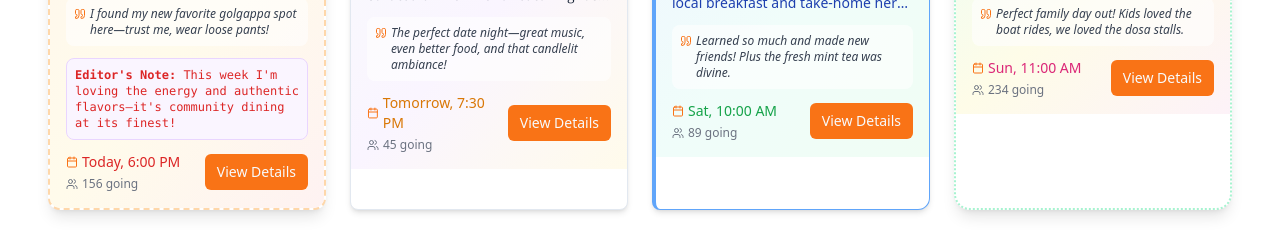
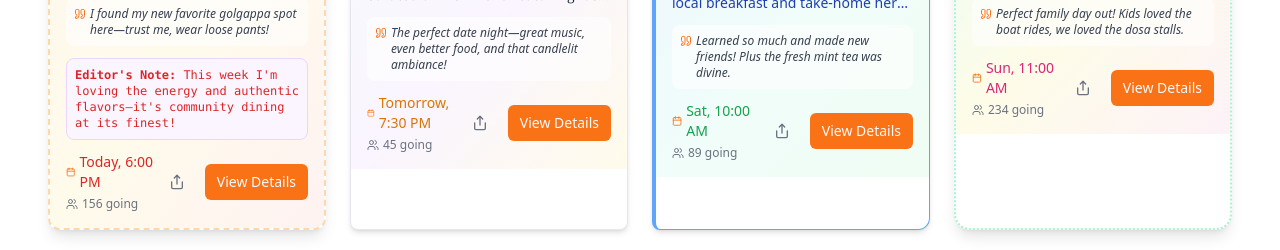
Before and after one commit to Akkumon/Swiggy-Events, a React (Vite) app: page / in a window 1280 px wide. Shown: the part 1189-1439 px from the top of the page. Built offline with nearby package versions, Linux system fonts and the light colour scheme.

Commit message:
feat: add share icon to event cards on homescreen

```diff
--- a/src/components/EnhancedEventCard.tsx
+++ b/src/components/EnhancedEventCard.tsx
@@ -2,7 +2,7 @@ import React, { useState } from 'react';
 import { Card } from '@/components/ui/card';
 import { Button } from '@/components/ui/button';
 import { Badge } from '@/components/ui/badge';
-import { MapPin, Users, Calendar, Quote } from 'lucide-react';
+import { MapPin, Users, Calendar, Quote, Share } from 'lucide-react';
 import { getEventTheme } from '@/data/eventThemes';
 
 interface EnhancedEventCardProps {
@@ -128,6 +128,30 @@ const EnhancedEventCard = ({ event, onViewDetails }: EnhancedEventCardProps) =>
               <span className="text-gray-500 text-[10px] sm:text-xs">{event.attendees} going</span>
             </div>
           </div>
+          <div className="flex items-center gap-2">
+            <Button
+              variant="ghost"
+              size="sm"
+              onClick={(e) => {
+                e.stopPropagation(); // Prevent card click event
+                // TODO: Implement actual sharing functionality
+                console.log(`Sharing event: ${event.name}`);
+                // Example: navigator.share or open a share modal
+                if (navigator.share) {
+                  navigator.share({
+                    title: event.name,
+                    text: event.description,
+                    url: window.location.href, // Replace with actual event URL
+                  }).catch(console.error);
+                } else {
+                  // Fallback for browsers that don't support navigator.share
+                  alert(`Share this event: ${event.name} - ${window.location.href}`);
+                }
+              }}
+              className="text-gray-500 hover:text-gray-700"
+            >
+              <Share className="h-4 w-4" />
+            </Button>
             <Button
               size="sm"
               className="bg-orange-500 hover:bg-orange-600 text-xs sm:text-sm px-2 sm:px-3 py-1 sm:py-2"
@@ -136,6 +160,7 @@ const EnhancedEventCard = ({ event, onViewDetails }: EnhancedEventCardProps) =>
             </Button>
           </div>
         </div>
+      </div>
     </Card>
   );
 };
```
Lines whose indentation alone changed are shown as unchanged.
